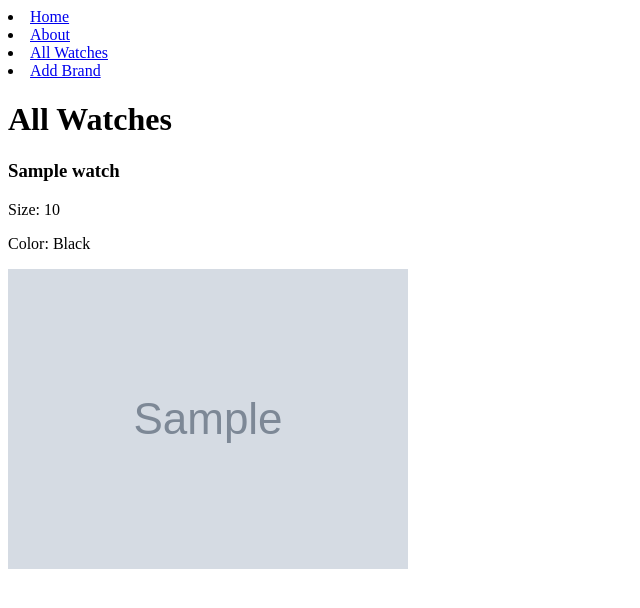
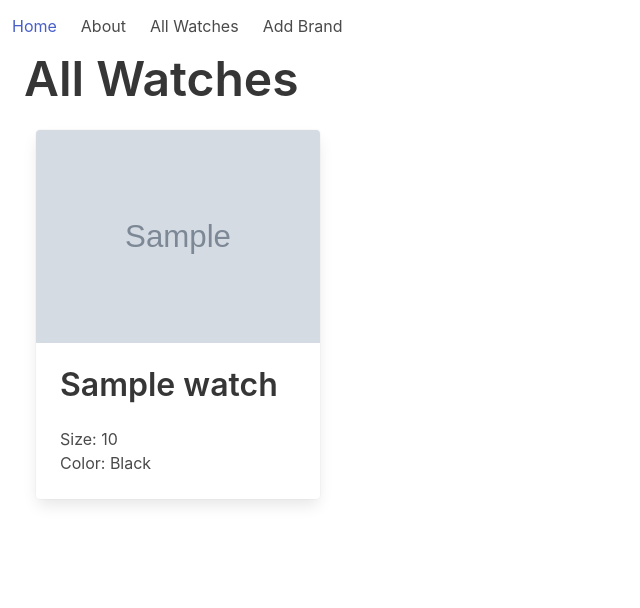
Before and after one commit to StevieC7/watch-collector, a Django app: page /watches/ in a window 1280 px wide. Shown: the top 608 px of the page, without its empty margins (0-640 px from the left). Run offline with Django 4.2, Linux system fonts and the light colour scheme; tables that the repository leaves empty hold one stand-in row (values such as "Sample post"); grey boxes marked "Sample" are stand-in pictures.

Commit message:
Add basic styling to index all watches page

```diff
--- a/main_app/templates/about.html
+++ b/main_app/templates/about.html
@@ -3,6 +3,6 @@
 About
 {% endblock %}
 {% block content %}
-<h1>About Watch Collector</h1>
+<h1 class="title is-1">About Watch Collector</h1>
 <p>A CRUD app for tracking your watch collection.</p>
 {% endblock %}
--- a/main_app/templates/base.html
+++ b/main_app/templates/base.html
@@ -5,13 +5,16 @@
     <meta http-equiv="X-UA-Compatible" content="IE=edge">
     <meta name="viewport" content="width=device-width, initial-scale=1.0">
     <title>Watch Collector | {% block title %}{% endblock %}</title>
+    <link rel="stylesheet" href="https://cdn.jsdelivr.net/npm/bulma@0.9.4/css/bulma.min.css">
 </head>
 <body>
-    <nav>
-        <li><a href="{% url 'home' %}">Home</a></li>
-        <li><a href="{% url 'about' %}">About</a></li>
-        <li><a href="{% url 'index' %}">All Watches</a></li>
-        <li><a href="{% url 'add_brand' %}">Add Brand</a></li>
+    <nav class="navbar">
+        <div class="navbar-brand">
+            <a class="navbar-item" href="{% url 'home' %}">Home</a>
+            <a class="navbar-item" href="{% url 'about' %}">About</a>
+            <a class="navbar-item" href="{% url 'index' %}">All Watches</a>
+            <a class="navbar-item" href="{% url 'add_brand' %}">Add Brand</a>
+        </div>
     </nav>
     {% block content %}{% endblock %}
 </body>
--- a/main_app/templates/brand_inspect.html
+++ b/main_app/templates/brand_inspect.html
@@ -3,18 +3,18 @@
 {{ brand.name }}
 {% endblock %}
 {% block content %}
-<h1>{{ brand.name }}</h1>
+<h1 class="title is-1">{{ brand.name }}</h1>
 <ul>
     {% for watch in brand.watches.all %}
     <li>
         <a href="{% url 'inspect' watch.pk %}">{{watch.name}}</a>
         {% for collection in collections %}
-        <button><a href="{% url 'collection_watch_assoc' collection.pk watch.pk %}?assoc=add">Add to Collection: {{collection.name}}</a></button>
+        <button class="button"><a href="{% url 'collection_watch_assoc' collection.pk watch.pk %}?assoc=add">Add to Collection: {{collection.name}}</a></button>
         {% endfor %}
     </li>
     {% endfor %}
 </ul>
-<h2>Add Watch to Collection</h2>
+<h2 class="title is-2">Add Watch to Collection</h2>
 <form action="{% url 'add_watch' brand.pk %}" method="POST">
     {% csrf_token %}
     <div class="field has-addons">
--- a/main_app/templates/brand_update.html
+++ b/main_app/templates/brand_update.html
@@ -3,7 +3,7 @@
 Update {{brand.name}}
 {% endblock %}
 {% block content %}
-<h1>Update {{brand.name}}</h1>
+<h1 class="title is-1">Update {{brand.name}}</h1>
 <form>
     {% csrf_token %}
     {{form.as_p}}
--- a/main_app/templates/index.html
+++ b/main_app/templates/index.html
@@ -3,11 +3,23 @@
 All Watches
 {% endblock %}
 {% block content %}
-<h1>All Watches</h1>
-{% for watch in watches %}
-<h3>{{watch.name}}</h3>
-<p>Size: {{watch.size}}</p>
-<p>Color: {{watch.primary_color}}</p>
-<img src="{{watch.image}}" />
-{% endfor %}
+<h1 class="title is-1 mx-5">All Watches</h1>
+<div class="columns is-multiline mx-5">
+    {% for watch in watches %}
+    <div class="column is-one-quarter">
+        <div class="card">
+            <div class="card-image">
+                <figure class="image">
+                    <img src="{{watch.image}}" />
+                </figure>
+            </div>
+            <div class="card-content">
+                <h3 class="title is-3">{{watch.name}}</h3>
+                <p>Size: {{watch.size}}</p>
+                <p>Color: {{watch.primary_color}}</p>
+            </div>
+        </div>
+    </div>
+    {% endfor %}
+</div>
 {% endblock %}
--- a/main_app/templates/inspect.html
+++ b/main_app/templates/inspect.html
@@ -3,7 +3,7 @@
 {{watch.name}}
 {% endblock %}
 {% block content %}
-<h1>{{watch.name}}</h1>
+<h1 class="title is-1">{{watch.name}}</h1>
 <p>Size: {{watch.size}}</p>
 <p>Does John Mayer own it? {{watch.jm_owns}}</p>
 {% if watch.jm_owns == True %}
@@ -13,6 +13,6 @@
 {% endfor %}
 {% endif %}
 <img src="{{watch.image}}" />
-<button><a href="{% url 'update_watch' watch.pk %}">Edit Watch</a></button>
-<button><a href="/watches/{{watch.id}}/delete">Delete Watch</a></button>
+<button class="button is-primary"><a href="{% url 'update_watch' watch.pk %}">Edit Watch</a></button>
+<button class="button is-danger"><a href="/watches/{{watch.id}}/delete">Delete Watch</a></button>
 {% endblock %}
--- a/main_app/templates/watch_delete.html
+++ b/main_app/templates/watch_delete.html
@@ -3,7 +3,7 @@
 Confirm Deletion
 {% endblock %}
 {% block content %}
-<h2>Are you sure you want to delete {{watch.name}}?</h2>
+<h2 class="title is-2">Are you sure you want to delete {{watch.name}}?</h2>
 <form method="POST">
     {% csrf_token %}
     <input type="submit" value="Confirm" />
--- a/main_app/templates/watch_update.html
+++ b/main_app/templates/watch_update.html
@@ -3,7 +3,7 @@
 Update {{watch.name}}
 {% endblock %}
 {% block content %}
-<h1>Update {{watch.name}}</h1>
+<h1 class="title is-1">Update {{watch.name}}</h1>
 <form>
     {% csrf_token %}
     {{form.as_p}}
```
Also changed, not shown: main_app/templates/home.html (+4 -4 lines).
